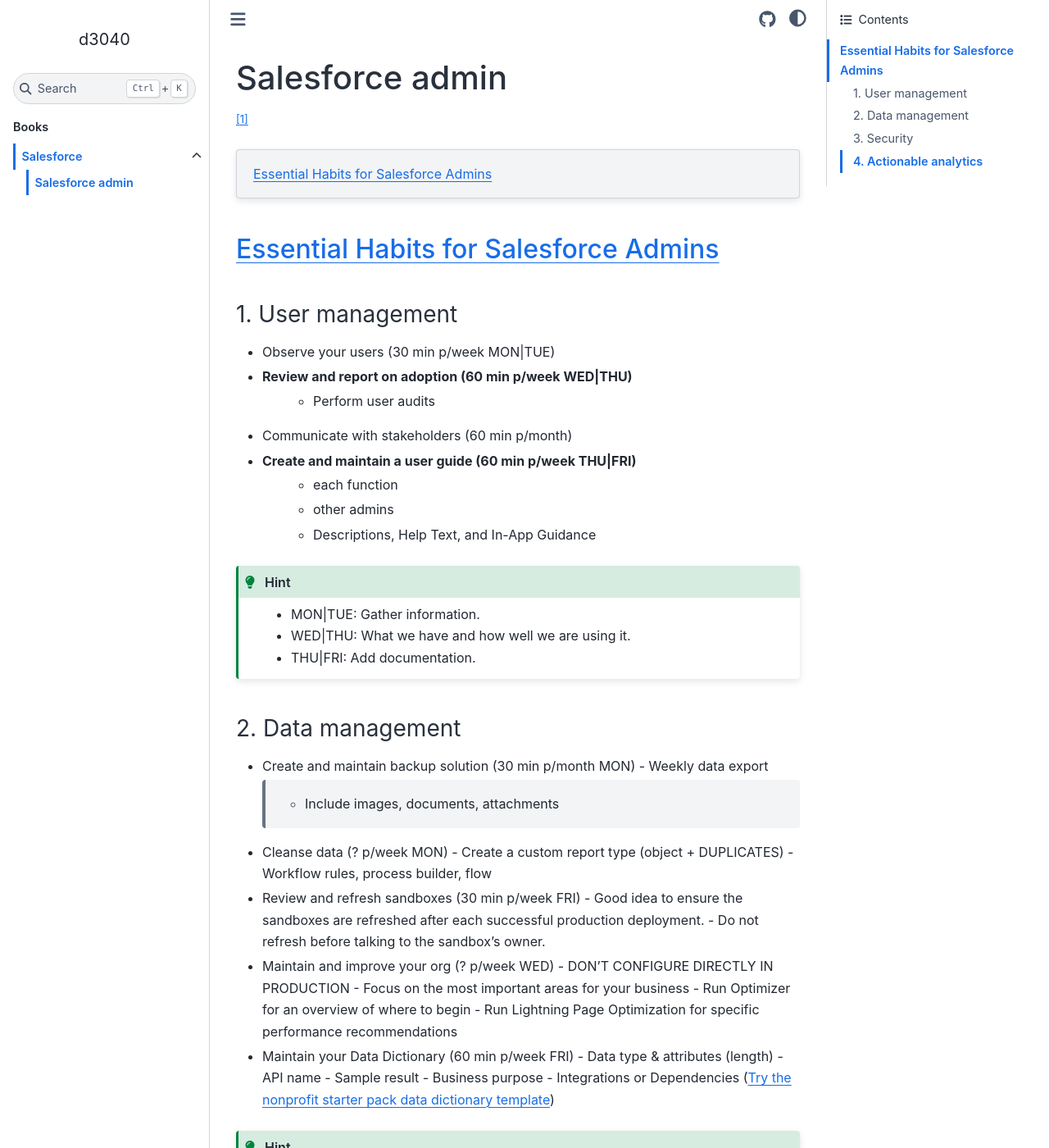
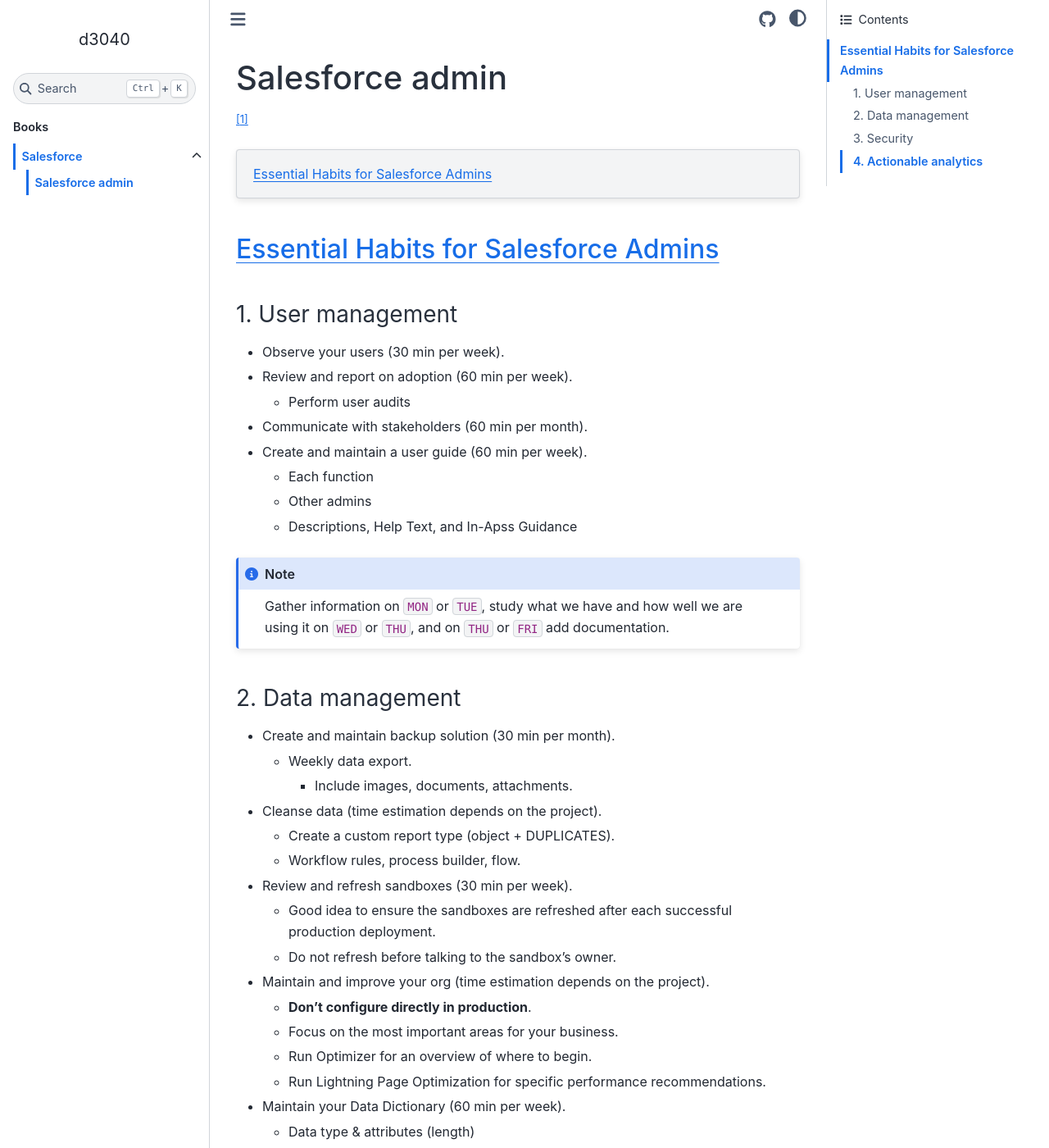
Before and after one commit to d3040/the_beavers_hut, a Sphinx documentation site: the page built from docs/source/salesforce/salesforce_admin.rst, in a window 1280 px wide and 1400 px high. Shown: the whole window at 82% size. Built offline with Sphinx 7.4.7 and the Sphinx Book theme 1.1.4, drawn with Linux system fonts in a browser that asks for light colours; some of the changed text lies outside the part shown.

Commit message:
initial commit

```diff
--- a/docs/source/salesforce/salesforce_admin.rst
+++ b/docs/source/salesforce/salesforce_admin.rst
@@ -14,52 +14,60 @@
 1. User management
 ..................
 
-- Observe your users (30 min p/week MON|TUE)
-- Review and report on adoption (60 min p/week WED|THU)
-    - Perform user audits
-- Communicate with stakeholders (60 min p/month)
-- Create and maintain a user guide (60 min p/week THU|FRI)
-    - each function
-    - other admins
-    - Descriptions, Help Text, and In-App Guidance
+- Observe your users (30 min per week).
+- Review and report on adoption (60 min per week).
 
-.. hint::
+  - Perform user audits
 
-  * MON|TUE: Gather information.
-  * WED|THU: What we have and how well we are using it.
-  * THU|FRI: Add documentation.
+- Communicate with stakeholders (60 min per month).
+- Create and maintain a user guide (60 min per week).
 
+  - Each function
+  - Other admins
+  - Descriptions, Help Text, and In-Apss Guidance
+
+.. note::
+
+   Gather information on ``MON`` or ``TUE``, study what we have and how well we are using it on ``WED`` or ``THU``, and on ``THU`` or ``FRI`` add documentation.
 
 2. Data management
 ..................
 
-- Create and maintain backup solution (30 min p/month MON)
-  - Weekly data export
-    - Include images, documents, attachments
-- Cleanse data (? p/week MON)
-  - Create a custom report type (object + DUPLICATES)
-  - Workflow rules, process builder, flow
-- Review and refresh sandboxes (30 min p/week FRI)
+- Create and maintain backup solution (30 min per month).
+
+  - Weekly data export.
+
+    - Include images, documents, attachments.
+
+- Cleanse data (time estimation depends on the project).
+
+  - Create a custom report type (object + DUPLICATES).
+  - Workflow rules, process builder, flow.
+
+- Review and refresh sandboxes (30 min per week).
+
   - Good idea to ensure the sandboxes are refreshed after each successful production deployment.
   - Do not refresh before talking to the sandbox's owner.
-- Maintain and improve your org (? p/week WED)
-  - DON'T CONFIGURE DIRECTLY IN PRODUCTION
-  - Focus on the most important areas for your business
-  - Run Optimizer for an overview of where to begin
-  - Run Lightning Page Optimization for specific performance recommendations
-- Maintain your Data Dictionary (60 min p/week FRI)
+
+- Maintain and improve your org (time estimation depends on the project).
+
+  - **Don't configure directly in production**.
+  - Focus on the most important areas for your business.
+  - Run Optimizer for an overview of where to begin.
+  - Run Lightning Page Optimization for specific performance recommendations.
+
+- Maintain your Data Dictionary (60 min per week).
+
   - Data type & attributes (length)
   - API name
   - Sample result
   - Business purpose
   - Integrations or Dependencies
-  (`Try the nonprofit starter pack data dictionary template <sforce.co/NPSPDataDictionary>`_)
+  (Try the nonprofit starter pack `data dictionary template <sforce.co/NPSPDataDictionary>`_)
 
-.. hint::
+.. note::
 
-  * MON|TUE: Soliciting feedback and observing users.
-  * WED|THU: Designing and configuring solutions.
-  * THU|FRI: Communicating and deploying changes.
+  On ``MON`` or ``TUE`` solicit feedback and observe users. Design and configure solutions on ``WED`` or ``THU``, and communicate and deploy changes con ``THU`` or ``FRI``.
 
 3. Security
 ...........
```
Also changed, not shown: 2 other files.
